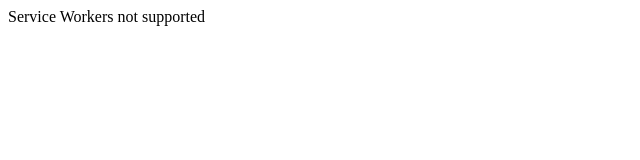
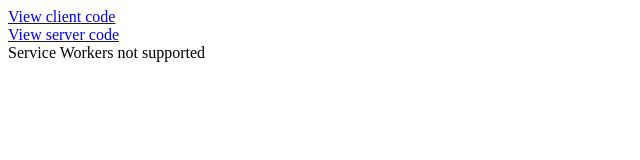
Before and after one commit to electricg/push-notifications-client, a website: page index.html in a window 1280 px wide. Shown: the whole page, without its empty margins (0-640 px from the left). Drawn offline with Linux system fonts and the light colour scheme.

Commit message:
Better page

```diff
--- a/index.html
+++ b/index.html
@@ -20,6 +20,14 @@ input, label {
   </style>
 </head>
 <body>
+
+<div>
+  <a href="https://github.com/electricg/push-notifications-client">View client code</a>
+</div>
+
+<div>
+  <a href="https://github.com/electricg/push-notifications-server">View server code</a>
+</div>
 
 <div id="subscribe-wrapper" style="display: none;">
   <input type="checkbox" id="subscribe" disabled>
--- a/sw.js
+++ b/sw.js
@@ -31,7 +31,7 @@ self.addEventListener('notificationclick', function(event) {
   // Android doesn't close the notification when you click it
   // See http://crbug.com/463146
   event.notification.close();
-  var url = 'https://github.com/electricg/push-notifications-client';
+  var url = 'https://electricg.github.io/push-notifications-client/';
   // Check if there's already a tab open with this URL.
   // If yes: focus on the tab.
   // If no: open a tab with the URL.
```
